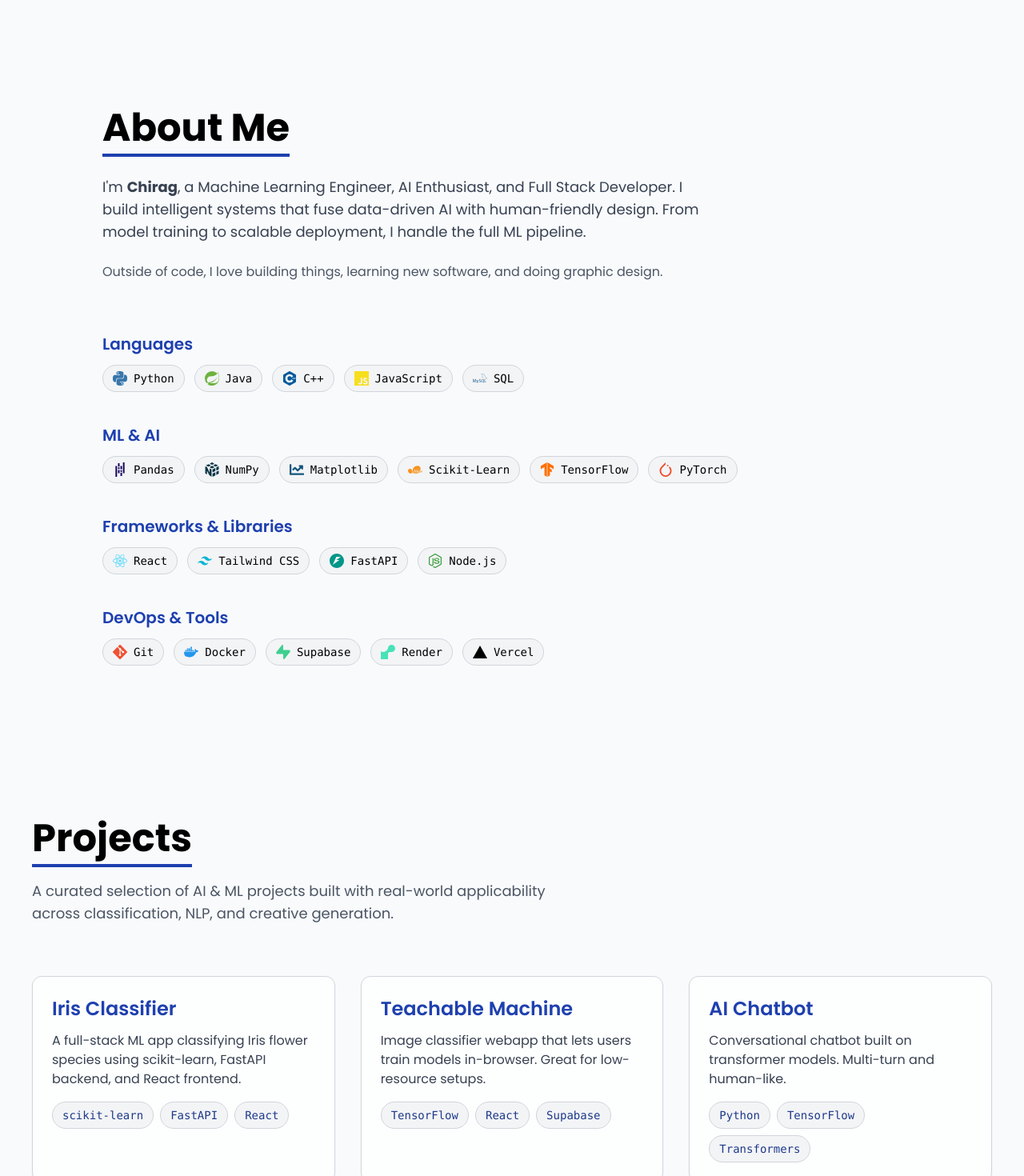
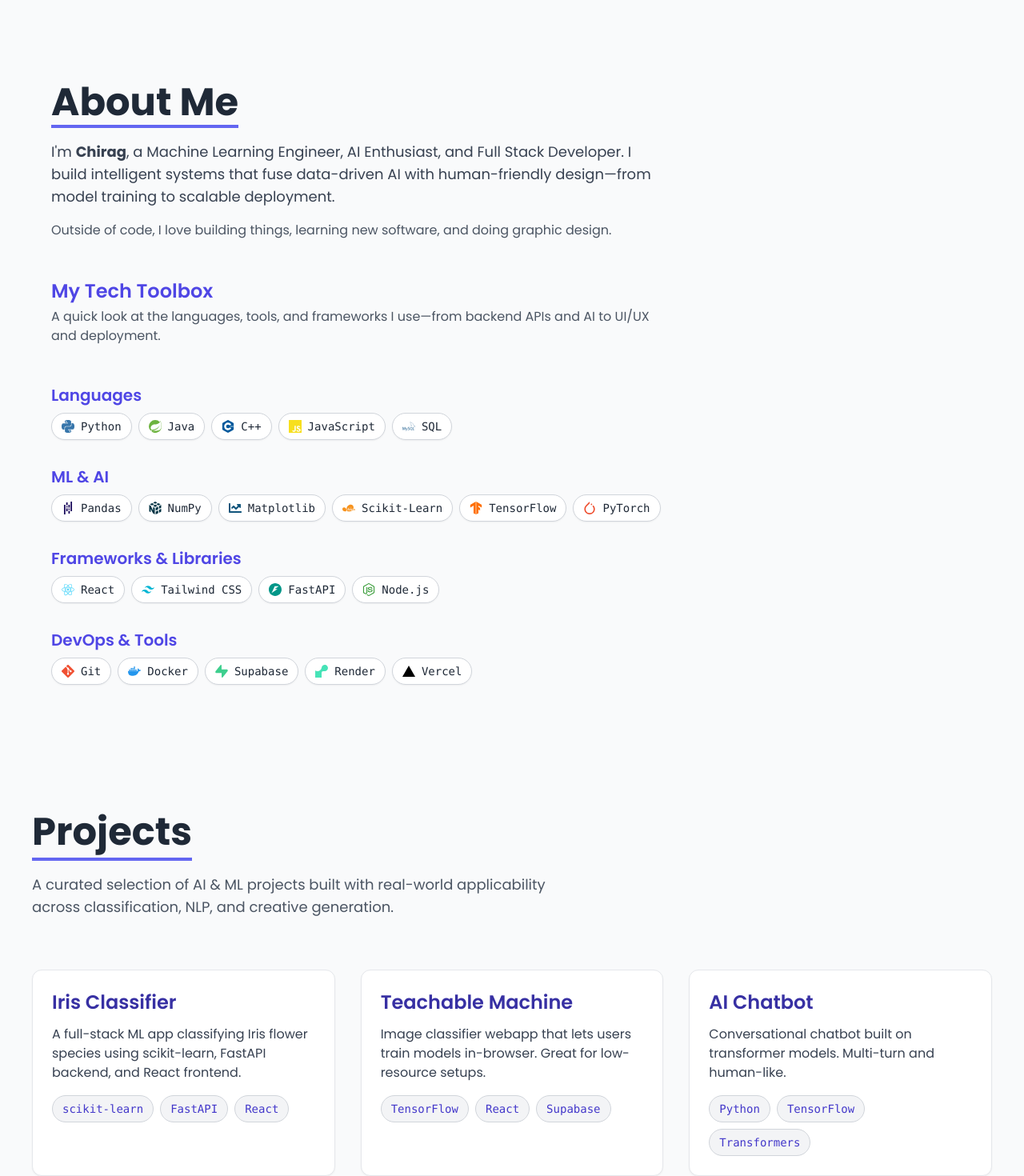
Before and after one commit to chiragpc2004/my-portfolio-next, a Next.js app: page / in a window 1280 px wide. Shown: the part 760-2230 px from the top of the page at 80% size. Built offline with nearby package versions, Linux system fonts and the light colour scheme.

Commit message:
final design changes

```diff
--- a/sections/About.tsx
+++ b/sections/About.tsx
@@ -56,32 +56,46 @@ export default function About() {
   return (
     <section
       id="about"
-      className="min-h-screen px-6 sm:px-10 py-24 bg-lightBg dark:bg-darkBg text-black dark:text-white scroll-mt-16 flex items-center"
+      className="min-h-screen px-6 sm:px-10 py-16 bg-[#f9fafb] text-[#1f2937] dark:bg-[#0d1117] dark:text-[#c9d1d9] scroll-mt-16 flex items-center transition-colors duration-300"
     >
-      <div className="max-w-5xl mx-auto w-full space-y-16">
-        <div className="space-y-6 text-center md:text-left">
-          <h2 className="text-4xl sm:text-5xl font-bold inline-block border-b-4 border-[#1e40af] dark:border-[#58a6ff] pb-2 font-[Poppins]">
+      <div className="max-w-6xl mx-auto w-full space-y-12">
+        {/* Intro */}
+        <div className="space-y-4 text-center md:text-left">
+          <h2 className="text-5xl font-bold inline-block border-b-4 border-indigo-500 dark:border-[#58a6ff] pb-1 font-[Poppins]">
             About Me
           </h2>
           <p className="text-base sm:text-lg text-gray-700 dark:text-gray-300 leading-relaxed max-w-3xl mx-auto md:mx-0">
-            I'm <strong>Chirag</strong>, a Machine Learning Engineer, AI Enthusiast, and Full Stack Developer. I build intelligent systems that fuse data-driven AI with human-friendly design. From model training to scalable deployment, I handle the full ML pipeline.
+            I'm <strong>Chirag</strong>, a Machine Learning Engineer, AI Enthusiast, and Full Stack Developer. I build intelligent systems that fuse data-driven AI with human-friendly design—from model training to scalable deployment.
           </p>
           <p className="text-sm sm:text-base text-gray-600 dark:text-gray-400 max-w-3xl mx-auto md:mx-0">
             Outside of code, I love building things, learning new software, and doing graphic design.
           </p>
         </div>
 
-        <div className="space-y-10">
+        {/* Tech Summary Heading */}
+        <div className="space-y-1 text-center md:text-left">
+          <h3 className="text-2xl font-semibold text-indigo-600 dark:text-[#58a6ff] font-[Poppins]">
+            My Tech Toolbox
+          </h3>
+          <p className="text-sm sm:text-base text-gray-600 dark:text-gray-400 max-w-3xl mx-auto md:mx-0">
+            A quick look at the languages, tools, and frameworks I use—from backend APIs and AI to UI/UX and deployment.
+          </p>
+        </div>
+
+        {/* Tech Stack */}
+        <div className="space-y-8">
           {categories.map((cat) => (
             <div key={cat.title}>
-              <h3 className="text-xl font-semibold text-[#1e40af] dark:text-[#58a6ff] mb-3">{cat.title}</h3>
-              <div className="flex flex-wrap gap-3">
+              <h4 className="text-xl font-semibold text-indigo-600 dark:text-[#58a6ff] mb-2">
+                {cat.title}
+              </h4>
+              <div className="flex flex-wrap gap-2">
                 {cat.items.map((item) => (
                   <span
                     key={item.label}
-                    className="flex items-center gap-2 px-3 py-1.5 bg-gray-100 dark:bg-[#1e293b] text-sm rounded-full font-mono border border-gray-300 dark:border-white/10 hover:scale-105 transition-transform"
+                    className="flex items-center gap-2 px-3 py-1.5 bg-white border border-gray-300 dark:bg-[#1e293b] dark:border-white/10 text-sm rounded-full font-mono hover:scale-105 transition-transform shadow-sm"
                   >
-                    <span className="text-lg">{item.icon}</span>
+                    <span className="text-base">{item.icon}</span>
                     {item.label}
                   </span>
                 ))}
--- a/sections/Contact.tsx
+++ b/sections/Contact.tsx
@@ -14,8 +14,6 @@ export default function Contact() {
 
   const handleSubmit = async (e: React.FormEvent) => {
     e.preventDefault();
-
-    // ✅ Optimistically show success before API completes
     setStatus("success");
 
     const formData = new FormData();
@@ -46,36 +44,36 @@ export default function Contact() {
   return (
     <section
       id="contact"
-      className="min-h-screen flex items-center px-6 sm:px-10 py-24 bg-lightBg dark:bg-darkBg text-black dark:text-white font-[Poppins] scroll-mt-16"
+      className="min-h-screen flex items-center px-6 sm:px-10 py-24 bg-[#f9fafb] text-[#1f2937] dark:bg-[#0d1117] dark:text-[#c9d1d9] font-[Poppins] scroll-mt-16 transition-colors duration-300"
     >
-      <div className="max-w-5xl mx-auto w-full space-y-14">
+      <div className="max-w-5xl mx-auto w-full space-y-12 sm:space-y-14">
         {/* Header */}
         <div className="text-center md:text-left space-y-4">
-          <h2 className="text-4xl sm:text-5xl font-bold inline-block border-b-4 border-[#1e40af] dark:border-[#58a6ff] pb-2">
+          <h2 className="text-4xl sm:text-5xl font-bold inline-block border-b-4 border-indigo-500 dark:border-[#58a6ff] pb-2">
             Contact
           </h2>
-          <p className="text-gray-700 dark:text-gray-300 max-w-2xl text-base sm:text-lg">
+          <p className="text-gray-600 dark:text-gray-300 max-w-2xl text-base sm:text-lg">
             Got a project in mind or just want to connect? I’m always open to opportunities and collaborations.
           </p>
         </div>
 
-        {/* Contact Links */}
-        <div className="grid sm:grid-cols-3 gap-4">
+        {/* Contact & Social Links (merged spacing) */}
+        <div className="space-y-4 sm:space-y-6">
+          <div className="grid sm:grid-cols-3 gap-3">
             <HoverLink href="mailto:chiragpc2004@gmail.com" icon={<Mail size={18} />} label="chiragpc2004@gmail.com" />
             <HoverLink href="https://github.com/chiragpc2004" icon={<Github size={18} />} label="GitHub" />
             <HoverLink href="https://linkedin.com/in/chiragpc2004" icon={<Linkedin size={18} />} label="LinkedIn" />
           </div>
-
-        {/* Socials */}
-        <div className="grid sm:grid-cols-4 gap-4">
+          <div className="grid grid-cols-2 sm:grid-cols-4 gap-3">
             <HoverLink href="https://www.kaggle.com/chiragpoojarikodi" icon={<SiKaggle size={16} />} label="Kaggle" />
             <HoverLink href="https://x.com/chiragpc_2004" icon={<SiX size={16} />} label="Twitter" />
             <HoverLink href="https://www.instagram.com/chiragpc_2004/" icon={<SiInstagram size={16} />} label="Instagram" />
             <HoverLink href="https://www.facebook.com/chirag.poojarikodi" icon={<SiFacebook size={16} />} label="Facebook" />
           </div>
+        </div>
 
         {/* Form */}
-        <div className="bg-white/80 dark:bg-[#161b22]/60 border border-gray-300 dark:border-white/10 rounded-xl p-6 shadow-sm">
+        <div className="bg-white dark:bg-[#161b22] border border-gray-200 dark:border-white/10 rounded-xl p-6 shadow-sm">
           <form onSubmit={handleSubmit} className="space-y-4">
             <div className="grid sm:grid-cols-2 gap-4">
               <input
@@ -84,7 +82,7 @@ export default function Contact() {
                 placeholder="Your name"
                 value={form.name}
                 onChange={handleChange}
-                className="px-4 py-2 text-sm bg-white dark:bg-[#0d1117] text-black dark:text-white border border-gray-300 dark:border-white/10 rounded-md placeholder-gray-500 dark:placeholder-gray-400 focus:outline-none focus:ring-2 focus:ring-[#1e40af] dark:focus:ring-[#58a6ff]"
+                className="px-4 py-2 text-sm bg-white dark:bg-[#0d1117] text-[#1f2937] dark:text-white border border-gray-200 dark:border-white/10 rounded-md placeholder-gray-500 dark:placeholder-gray-400 focus:outline-none focus:ring-2 focus:ring-indigo-500 dark:focus:ring-[#58a6ff]"
               />
               <input
                 name="email"
@@ -93,7 +91,7 @@ export default function Contact() {
                 placeholder="Your email"
                 value={form.email}
                 onChange={handleChange}
-                className="px-4 py-2 text-sm bg-white dark:bg-[#0d1117] text-black dark:text-white border border-gray-300 dark:border-white/10 rounded-md placeholder-gray-500 dark:placeholder-gray-400 focus:outline-none focus:ring-2 focus:ring-[#1e40af] dark:focus:ring-[#58a6ff]"
+                className="px-4 py-2 text-sm bg-white dark:bg-[#0d1117] text-[#1f2937] dark:text-white border border-gray-200 dark:border-white/10 rounded-md placeholder-gray-500 dark:placeholder-gray-400 focus:outline-none focus:ring-2 focus:ring-indigo-500 dark:focus:ring-[#58a6ff]"
               />
             </div>
             <textarea
@@ -103,12 +101,12 @@ export default function Contact() {
               rows={4}
               value={form.message}
               onChange={handleChange}
-              className="w-full px-4 py-2 text-sm bg-white dark:bg-[#0d1117] text-black dark:text-white border border-gray-300 dark:border-white/10 rounded-md placeholder-gray-500 dark:placeholder-gray-400 resize-none focus:outline-none focus:ring-2 focus:ring-[#1e40af] dark:focus:ring-[#58a6ff]"
+              className="w-full px-4 py-2 text-sm bg-white dark:bg-[#0d1117] text-[#1f2937] dark:text-white border border-gray-200 dark:border-white/10 rounded-md placeholder-gray-500 dark:placeholder-gray-400 resize-none focus:outline-none focus:ring-2 focus:ring-indigo-500 dark:focus:ring-[#58a6ff]"
             />
             <div className="text-right">
               <button
                 type="submit"
-                className="px-6 py-2 bg-[#1e40af] dark:bg-[#58a6ff] hover:bg-[#1e3a8a] dark:hover:bg-[#4698ff] text-white text-sm font-semibold rounded-md transition"
+                className="px-6 py-2 bg-indigo-600 dark:bg-[#58a6ff] hover:bg-indigo-700 dark:hover:bg-[#4698ff] text-white text-sm font-semibold rounded-md transition"
               >
                 Send Message
               </button>
@@ -156,7 +154,7 @@ function HoverLink({
       href={href}
       target="_blank"
       rel="noopener noreferrer"
-      className="group flex items-center gap-3 px-5 py-3 rounded-md border border-gray-300 dark:border-white/10 bg-white/80 dark:bg-white/5 hover:bg-blue-50 dark:hover:bg-white/10 backdrop-blur text-gray-700 dark:text-gray-300 hover:text-[#1e40af] dark:hover:text-[#58a6ff] transition-all w-full shadow-sm"
+      className="group flex items-center gap-3 px-5 py-3 rounded-md border border-gray-200 dark:border-white/10 bg-white dark:bg-white/5 hover:bg-indigo-50 dark:hover:bg-white/10 backdrop-blur text-gray-700 dark:text-gray-300 hover:text-indigo-700 dark:hover:text-[#58a6ff] transition-all w-full shadow-sm"
     >
       <span className="shrink-0">{icon}</span>
       <span className="truncate">{label}</span>
--- a/sections/Projects.tsx
+++ b/sections/Projects.tsx
@@ -35,11 +35,12 @@ export default function Projects() {
   return (
     <section
       id="projects"
-      className="min-h-screen px-6 sm:px-10 py-24 bg-lightBg dark:bg-darkBg text-black dark:text-white scroll-mt-16 flex items-center"
+      className="min-h-screen px-6 sm:px-10 py-24 bg-[#f9fafb] text-[#1f2937] dark:bg-[#0d1117] dark:text-[#c9d1d9] scroll-mt-16 flex items-center transition-colors duration-300"
     >
       <div className="max-w-7xl mx-auto w-full space-y-16">
+        {/* Section Header */}
         <div className="text-center md:text-left space-y-4">
-          <h2 className="text-4xl sm:text-5xl font-bold inline-block border-b-4 border-[#1e40af] dark:border-[#58a6ff] pb-2 font-[Poppins]">
+          <h2 className="text-4xl sm:text-5xl font-bold inline-block border-b-4 border-indigo-500 dark:border-[#58a6ff] pb-2 font-[Poppins]">
             Projects
           </h2>
           <p className="text-gray-600 dark:text-gray-300 text-base sm:text-lg font-[Poppins] max-w-2xl mx-auto md:mx-0">
@@ -47,6 +48,7 @@ export default function Projects() {
           </p>
         </div>
 
+        {/* Project Cards */}
         <div className="grid sm:grid-cols-2 lg:grid-cols-3 gap-8">
           {projects.map((proj, index) => (
             <a
@@ -54,11 +56,11 @@ export default function Projects() {
               href={proj.github}
               target="_blank"
               rel="noopener noreferrer"
-              className="group block bg-white/80 dark:bg-[#161b22]/60 border border-gray-300 dark:border-white/10 rounded-xl p-6 shadow-sm hover:ring-1 hover:ring-[#1e40af] dark:hover:ring-[#58a6ff] hover:scale-[1.02] hover:shadow-md transition-all duration-300"
+              className="group block bg-white dark:bg-[#161b22] border border-gray-200 dark:border-white/10 rounded-xl p-6 shadow-sm hover:ring-1 hover:ring-indigo-500 dark:hover:ring-[#58a6ff] hover:scale-[1.02] hover:shadow-md transition-all duration-300"
             >
               <div className="flex flex-col h-full justify-between">
                 <div>
-                  <h3 className="text-xl sm:text-2xl font-semibold text-[#1e40af] dark:text-[#58a6ff] mb-3 group-hover:underline underline-offset-4 font-[Poppins]">
+                  <h3 className="text-xl sm:text-2xl font-semibold text-indigo-800 dark:text-[#58a6ff] mb-3 group-hover:underline underline-offset-4 font-[Poppins]">
                     {proj.title}
                   </h3>
                   <p className="text-gray-700 dark:text-gray-300 text-sm sm:text-base mb-4 leading-relaxed font-[Poppins]">
@@ -68,16 +70,18 @@ export default function Projects() {
                     {proj.tech.map((tech) => (
                       <span
                         key={tech}
-                        className="px-3 py-1.5 bg-gray-100 dark:bg-[#1e293b] text-blue-900 dark:text-blue-300 text-xs sm:text-sm rounded-full font-mono border border-gray-300 dark:border-white/10 hover:scale-105 transition-transform"
+                        className="px-3 py-1.5 bg-gray-100 dark:bg-[#1e293b] text-indigo-700 dark:text-blue-300 text-xs sm:text-sm rounded-full font-mono border border-gray-300 dark:border-white/10 hover:scale-105 transition-transform"
                       >
                         {tech}
                       </span>
                     ))}
                   </div>
                 </div>
+
+                {/* Live Demo */}
                 {proj.demo !== "#" && (
                   <div className="mt-4">
-                    <span className="text-sm text-blue-700 dark:text-blue-300 underline hover:text-blue-900 dark:hover:text-blue-400 transition">
+                    <span className="text-sm text-indigo-600 dark:text-blue-300 underline hover:text-indigo-800 dark:hover:text-blue-400 transition font-[Poppins]">
                       🌐 Live Demo
                     </span>
                   </div>
```
Lines whose indentation alone changed are shown as unchanged.
